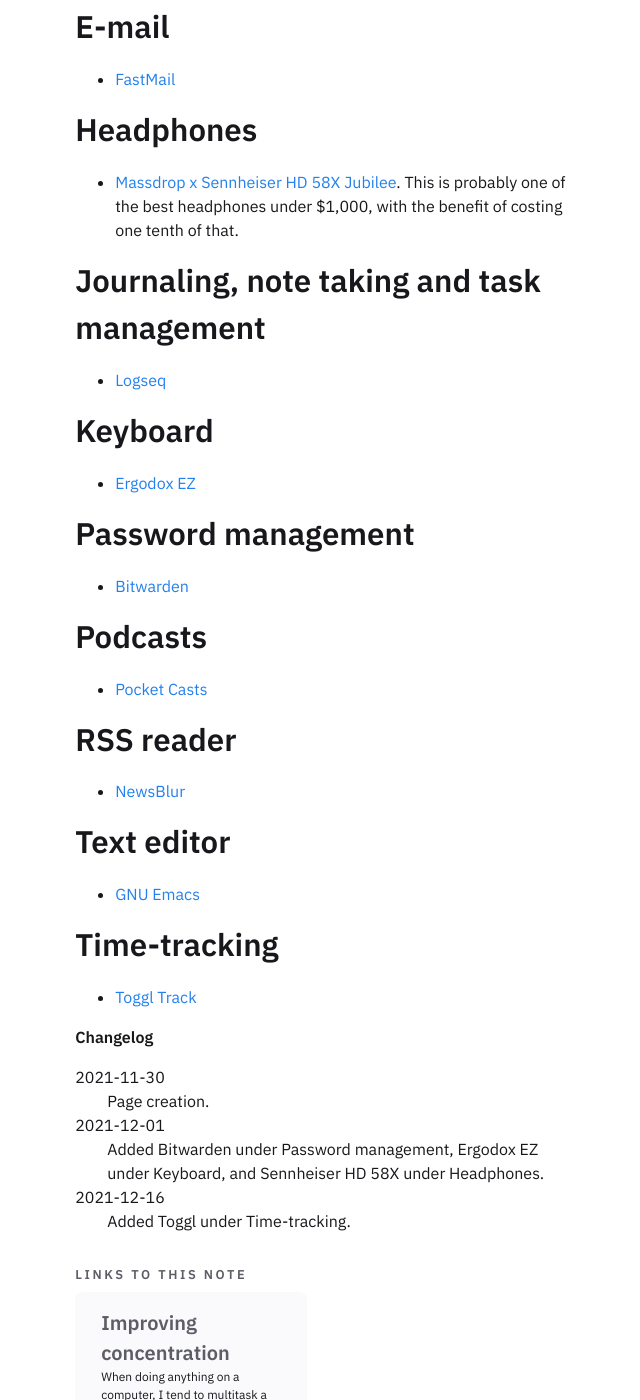
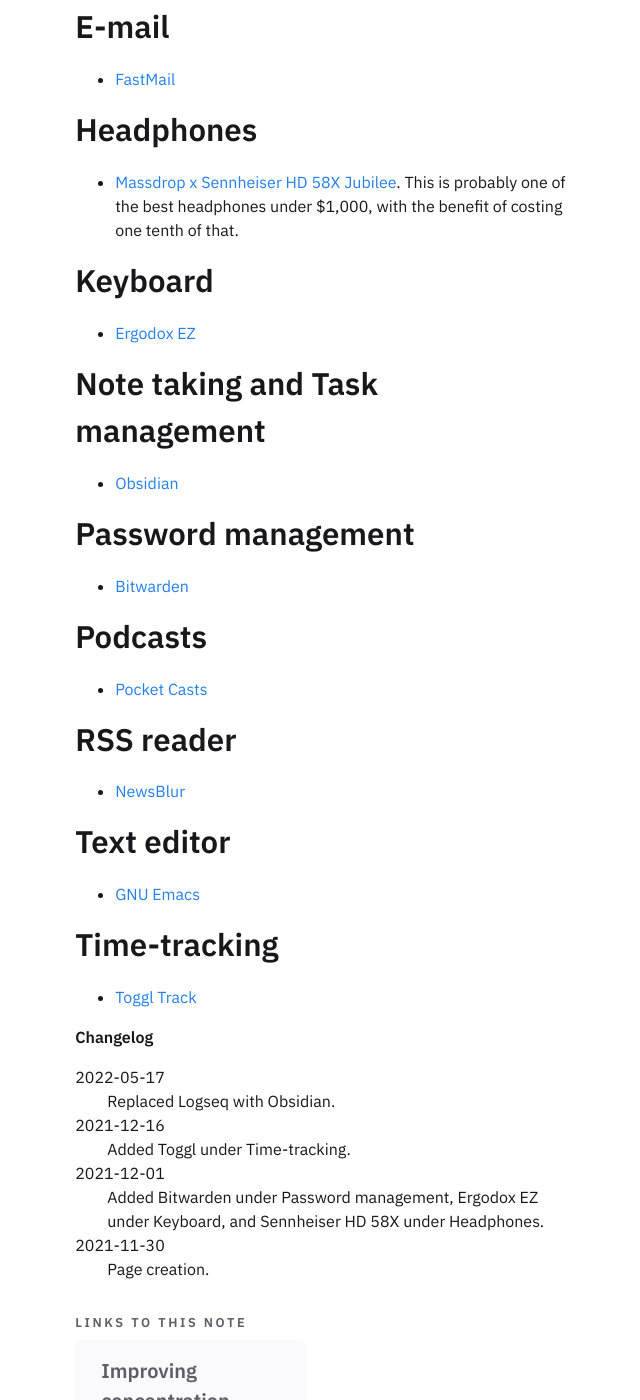
Before and after one commit to ars-dev-br/ars-dev-br.github.io, a Jekyll site: the page built from _notes/Public/Tools of choice.md, in a window 1280 px wide and 1400 px high, scrolled down 373 px. Shown: the whole window, without its empty margins (316-956 px from the left). Built offline with Jekyll 4.4.1, drawn with Linux system fonts in a browser that asks for light colours.

Commit message:
Update Tools of choice

```diff
--- a/_notes/Public/Tools of choice.md
+++ b/_notes/Public/Tools of choice.md
@@ -1,7 +1,7 @@
 ---
 title: Tools of choice
 notetype: feed
-date: 2021-12-16
+date: 2022-05-17
 ---
 
 Tools that I use and that I actually enjoy using.
@@ -19,11 +19,11 @@ Tools that I use and that I actually enjoy using.
   is probably one of the best headphones under $1,000, with the
   benefit of costing one tenth of that.
 
-## Journaling, note taking and task management
-- [Logseq](https://logseq.com/)
-
 ## Keyboard
 - [Ergodox EZ](https://ergodox-ez.com/)
+
+## Note taking and Task management
+- [Obsidian](https://obsidian.md)
 
 ## Password management
 - [Bitwarden](https://bitwarden.com/)
@@ -42,12 +42,15 @@ Tools that I use and that I actually enjoy using.
 
 ###### Changelog
 
-2021-11-30
-: Page creation.
+2022-05-17
+: Replaced Logseq with Obsidian.
+
+2021-12-16
+: Added Toggl under Time-tracking.
 
 2021-12-01
 : Added Bitwarden under Password management, Ergodox EZ under
   Keyboard, and Sennheiser HD 58X under Headphones.
 
-2021-12-16
-: Added Toggl under Time-tracking.
+2021-11-30
+: Page creation.
```
